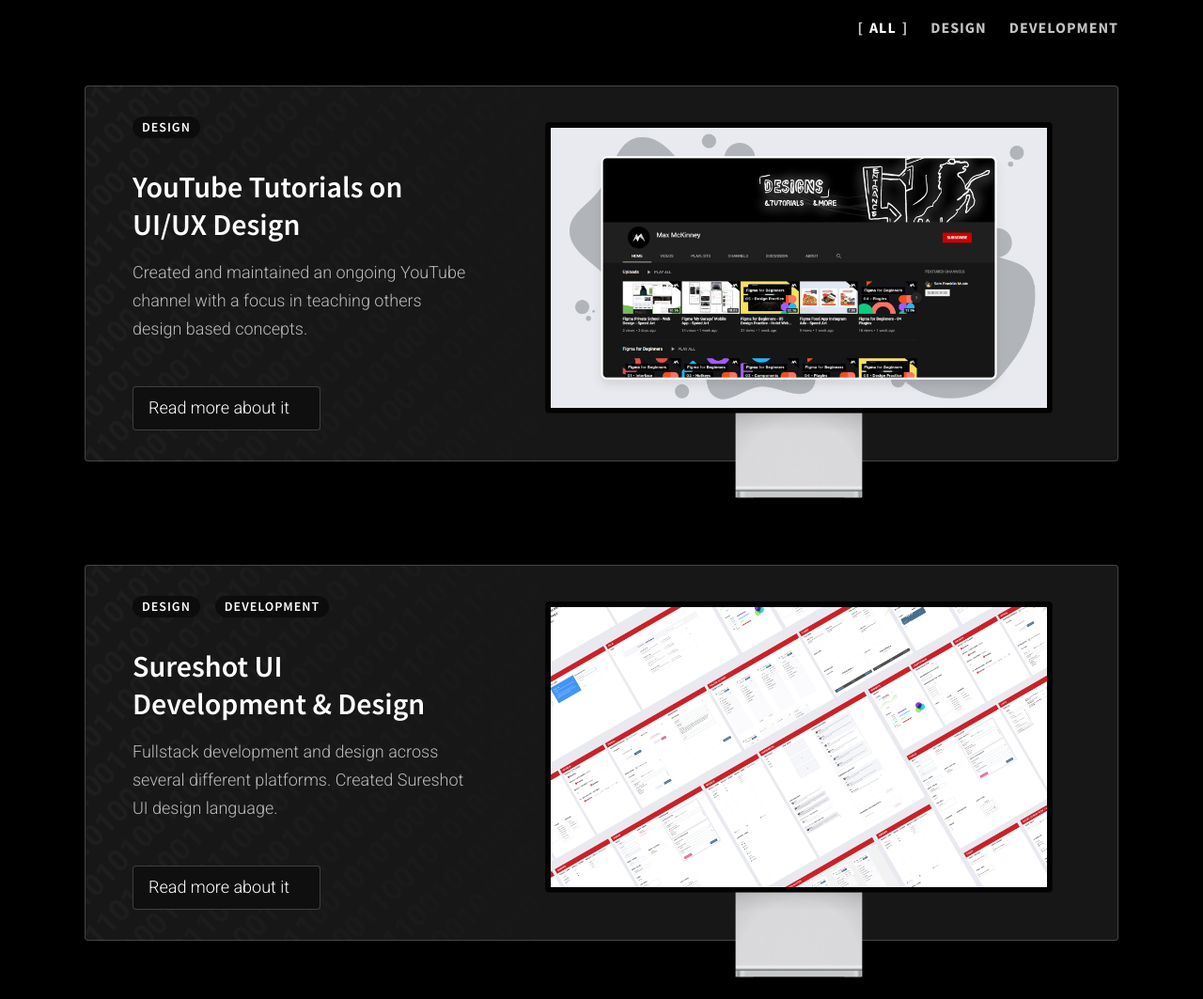
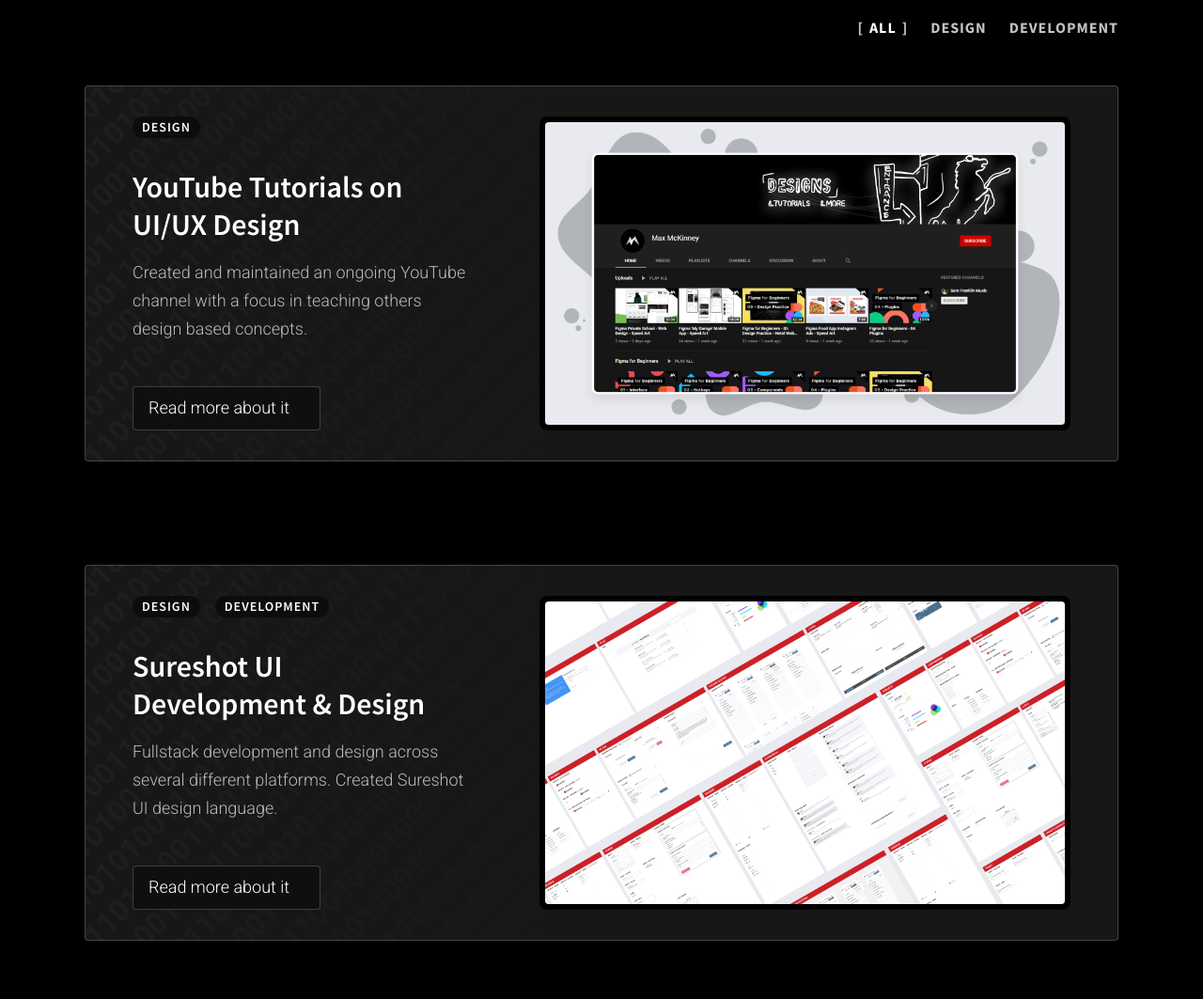
Before and after one commit to MadMaxMcKinney/max-mckinney-gatsby, a Gatsby site: page / in a window 1280 px wide. Shown: the part 640-1703 px from the top of the page at 94% size. Built offline with nearby package versions, Linux system fonts and the light colour scheme; Gatsby itself is replaced by a stand-in of ours; some icons are missing.

Commit message:
Add monitor without stand to detail card

```diff
--- a/src/components/DetailedProjectCard.js
+++ b/src/components/DetailedProjectCard.js
@@ -3,7 +3,7 @@ import styled, { keyframes } from 'styled-components'
 import Img from 'gatsby-image'
 import Pill from './Pill'
 import ReadMoreButton from './ReadMoreButton'
-import Monitor from './Monitor'
+import MonitorBorderOnly from './MonitorBorderOnly'
 import BackgroundSourceNumbers from '../assets/img/bg-numbers.png'
 
 const ProjectCard = (props) => {
@@ -27,7 +27,7 @@ const ProjectCard = (props) => {
         </ProjectCardContent>
 
         <PreviewContainer>
-            <Monitor imageSource={props.data.frontmatter.thumb.childImageSharp.fluid}/>
+            <MonitorBorderOnly imageSource={props.data.frontmatter.thumb.childImageSharp.fluid}/>
         </PreviewContainer>
 
     </ProjectCardContainer>
--- /dev/null
+++ b/src/components/MonitorBorderOnly.js
@@ -0,0 +1,26 @@
+import React from 'react'
+import styled from 'styled-components'
+import MonitorImg from '../assets/img/apple-xdr.png'
+import Img from 'gatsby-image'
+
+export default function Monitor(props) {
+    return (
+        <MonitorContainer>
+            <PreviewImage fluid={props.imageSource} alt="Project Image"/>
+        </MonitorContainer>
+    )
+}
+
+const MonitorContainer = styled.div`
+    display: flex;
+    height: 100%;
+    border: 6px solid black;
+    border-radius: 8px;
+`;
+
+const PreviewImage = styled(Img)`
+    display: block;
+    height: 100%;
+    width: 100%;
+    border-radius: 4px;
+`;
```
Also changed, not shown: 1 other file.
